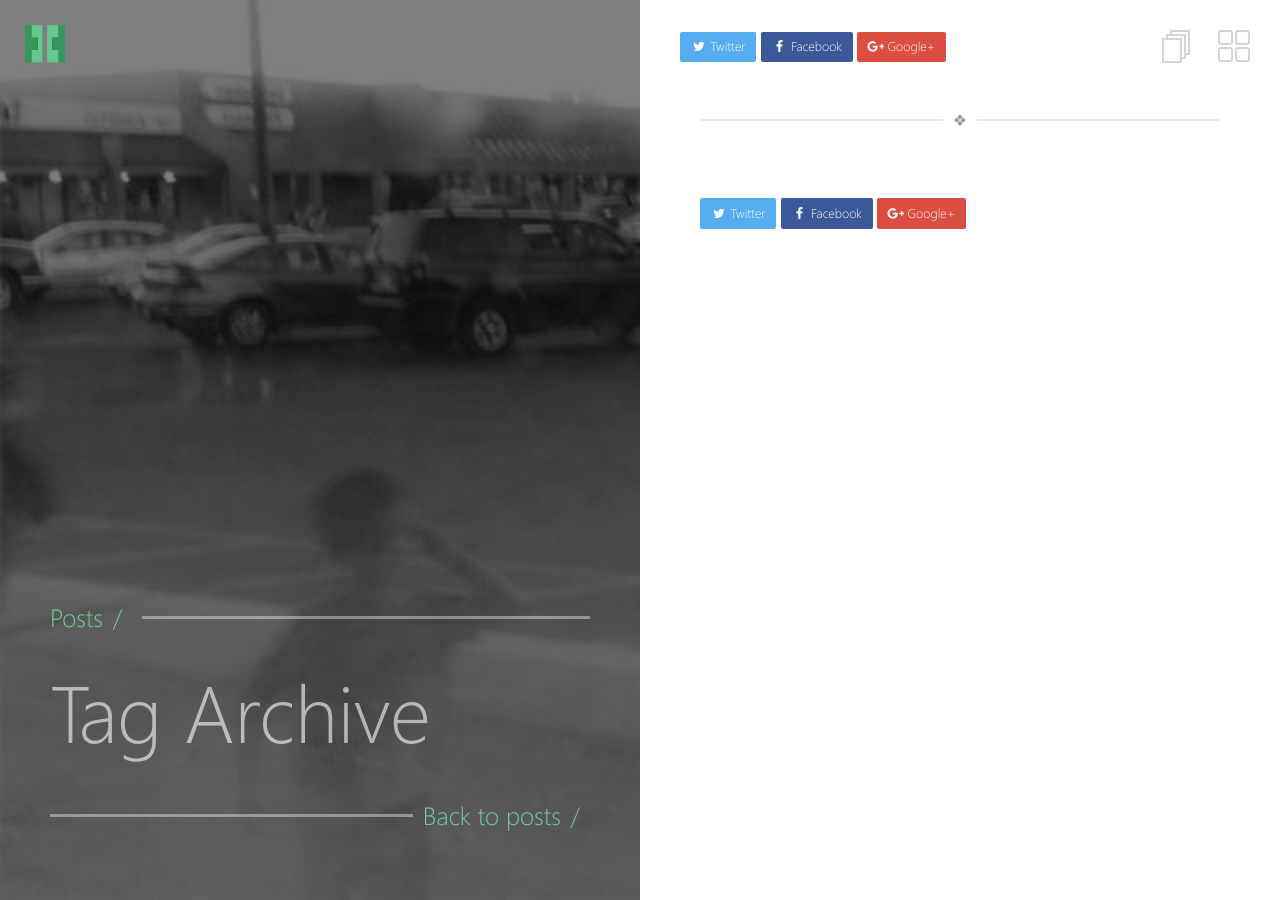
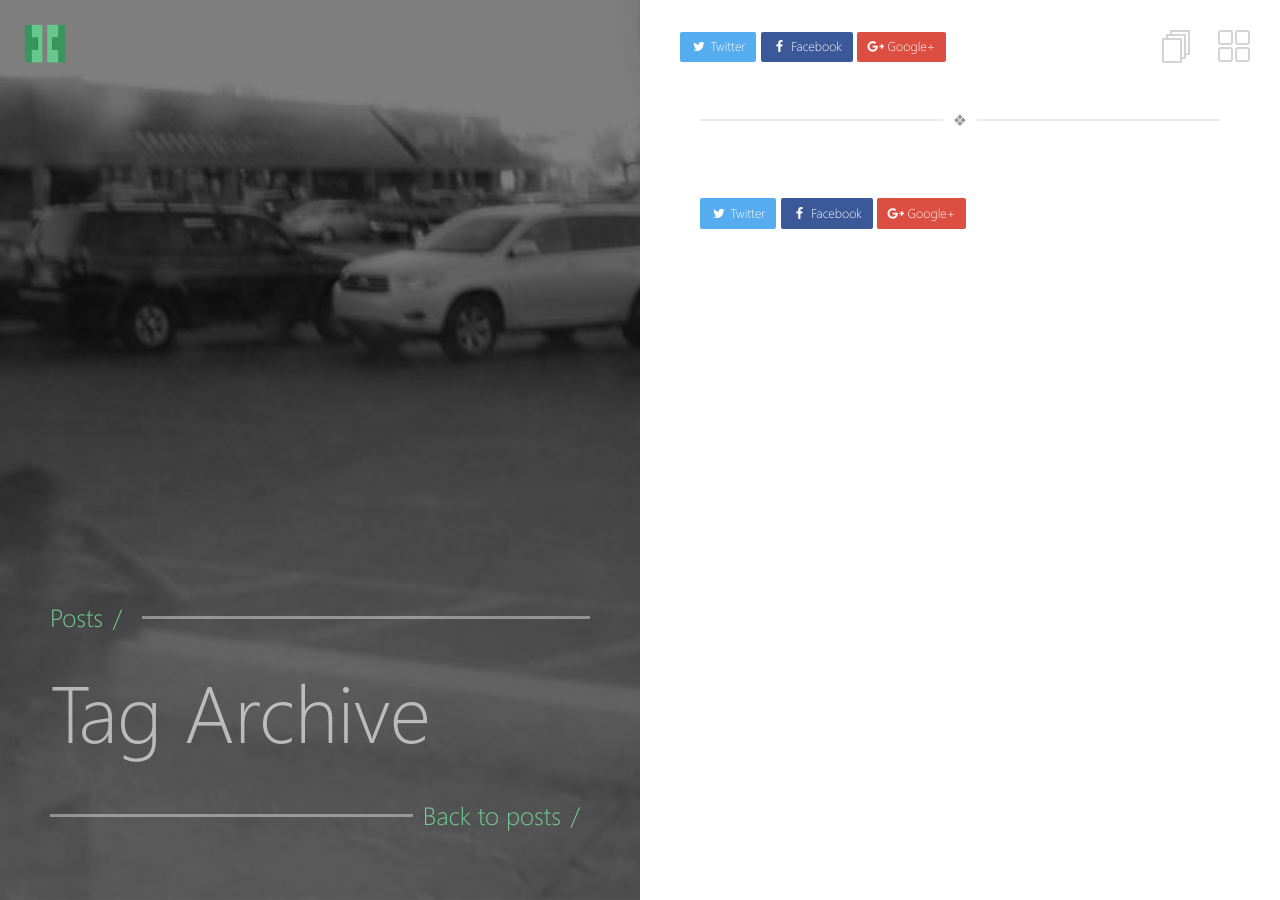
Before and after one commit to alexanderosmith/alexanderosmith-1.0, a Jekyll site: the page built from _pages/tags.md, in a window 1280 px wide. Built offline with Jekyll 4.4.1, drawn with Linux system fonts in a browser that asks for light colours.

Commit message:
Image Crop
Crop Image

```diff
--- a/_config.yml
+++ b/_config.yml
@@ -7,9 +7,9 @@
 
 # Left Block Images
 background:
-  homepage: images/theplayground.jpg                  # this image will be shown on homepage's left block
-  post-list: images/theplayground.jpg                 # this image will be shown on post list page
-  default-post: images/theplayground.jpg              # this image will be shown when post's front matter doesn't specify any image
+  homepage: images/theplayground2.jpg                 # this image will be shown on homepage's left block
+  post-list: images/theplayground2.jpg                # this image will be shown on post list page
+  default-post: images/theplayground2.jpg             # this image will be shown when post's front matter doesn't specify any image
 
 # Jekyll
 permalink:          /:title/
```
Also changed, not shown: images/theplayground2.jpg (added).
